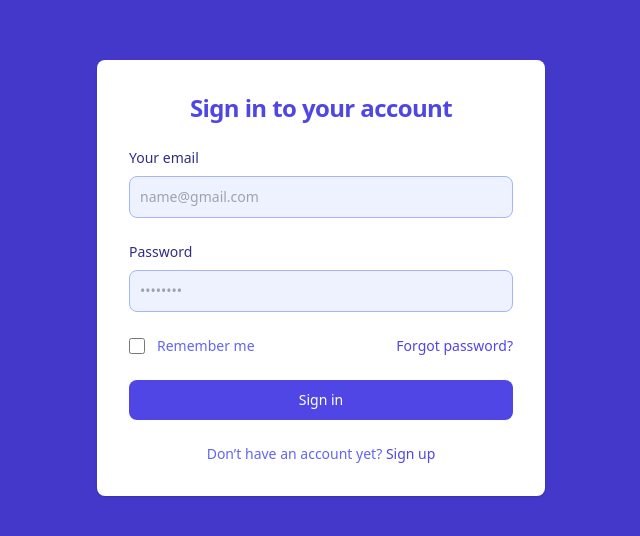
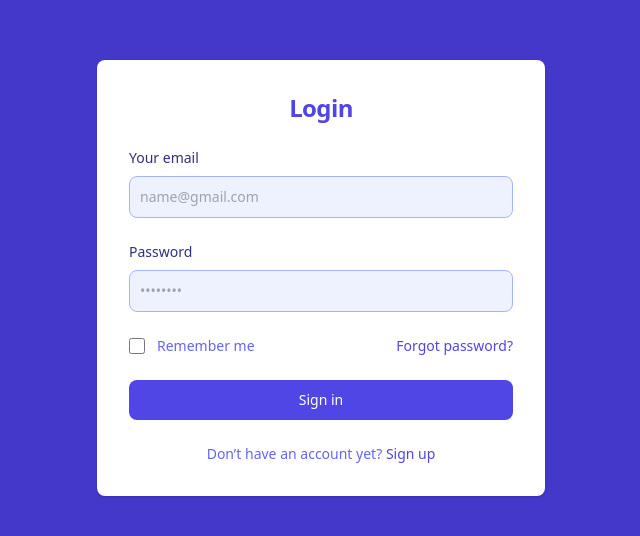
Before and after one commit to Vivek20510/Login-System, a Next.js app: page / in a window 1280 px wide. Shown: the part 122-658 px from the top of the page, without its empty margins (319-959 px from the left). Built offline with nearby package versions, Linux system fonts and the light colour scheme.

Commit message:
Update index.js

```diff
--- a/pages/index.js
+++ b/pages/index.js
@@ -39,7 +39,7 @@ export default function Home() {
           <div className="w-full bg-white rounded-lg shadow dark:border md:mt-0 sm:max-w-md xl:p-0 dark:bg-indigo-800 dark:border-indigo-700">
             <div className="p-6 space-y-4 md:space-y-6 sm:p-8">
               <h1 className="text-xl font-bold leading-tight tracking-tight text-indigo-600 md:text-2xl dark:text-white">
-                Sign in to your account
+                Login
               </h1>
               <form onSubmit={handleSubmit} className=" space-y-4 md:space-y-6" action="#">
                 <div className='text-left'>
```
